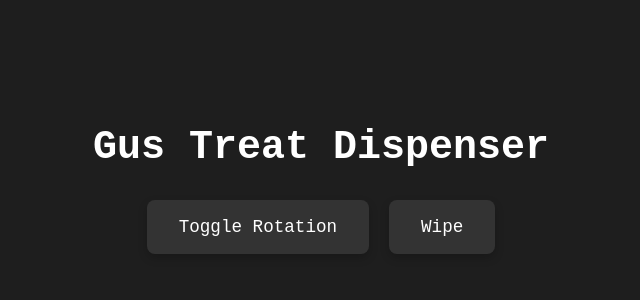
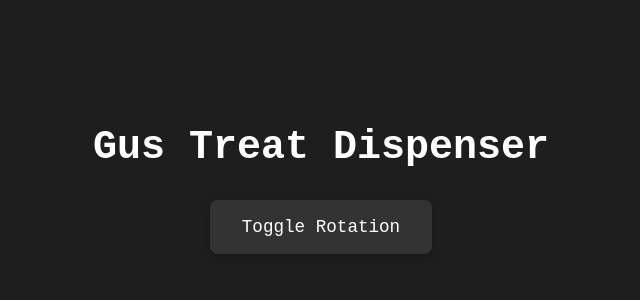
Before and after one commit to tmcnugget/treatdispenser, a Flask app: page / in a window 1280 px wide. Shown: the part 224-524 px from the top of the page, without its empty margins (319-959 px from the left). Run offline with Flask 3, Linux system fonts and the light colour scheme.

Commit message:
Update index.html

```diff
--- a/templates/index.html
+++ b/templates/index.html
@@ -28,7 +28,6 @@
 
         .button-container {
             display: flex;
-            gap: 20px;
             justify-content: center; /* Center buttons horizontally */
         }
 
@@ -62,7 +61,6 @@
     <h1>Gus Treat Dispenser</h1>
     <div class="button-container">
         <button onclick="toggleServo()">Toggle Rotation</button>
-        <button onclick="wipe()">Wipe</button>
     </div>
 
     <script>
@@ -71,12 +69,6 @@
                 .then(response => response.json())
                 .then(data => console.log("Toggle rotation:", data));
         }
-
-        function wipe() {
-            fetch('/wipe', { method: 'POST' })
-                .then(response => response.json())
-                .then(data => console.log("Wipe action:", data));
-        }
     </script>
 </body>
 </html>
```
